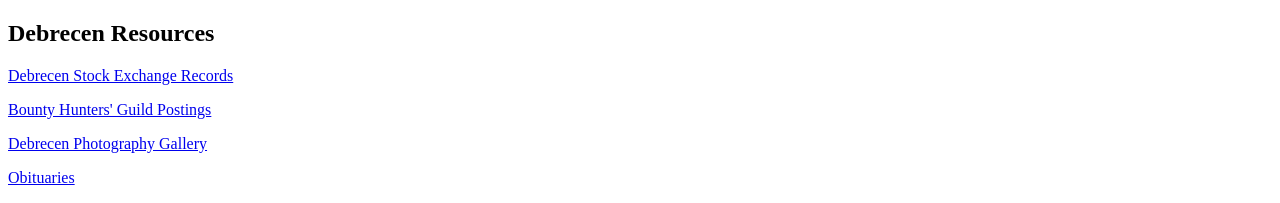
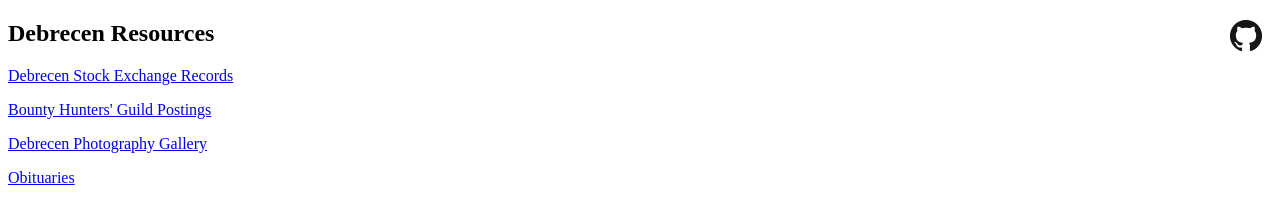
Before and after one commit to joodicator/debrecen, a plain HTML site: page www/index.htm in a window 1280 px wide. Shown: the top 203 px of the page. Drawn offline with Linux system fonts and the light colour scheme.

Commit message:
Add link to GitHub repository.

```diff
--- a/www/index.htm
+++ b/www/index.htm
@@ -4,9 +4,15 @@
     <style>
         .small { width:50%; height:50% }
         .smaller { width:30%; height:30% }
+        .github { float:right; margin-right:10px }
     </style>
 </head>
 <body>
+    <a href="https://github.com/joodicator/debrecen"
+       class="github" title="GitHub repository">
+        <img src="GitHub-Mark-32px.png" width="32" height="32" />
+    </a>
+
     <h2>Debrecen Resources</h2>
 
     <p><a href="https://goo.gl/qeDOw5">Debrecen Stock Exchange Records</a></p>
```
Also changed, not shown: www/GitHub-Mark-32px.png (added).
